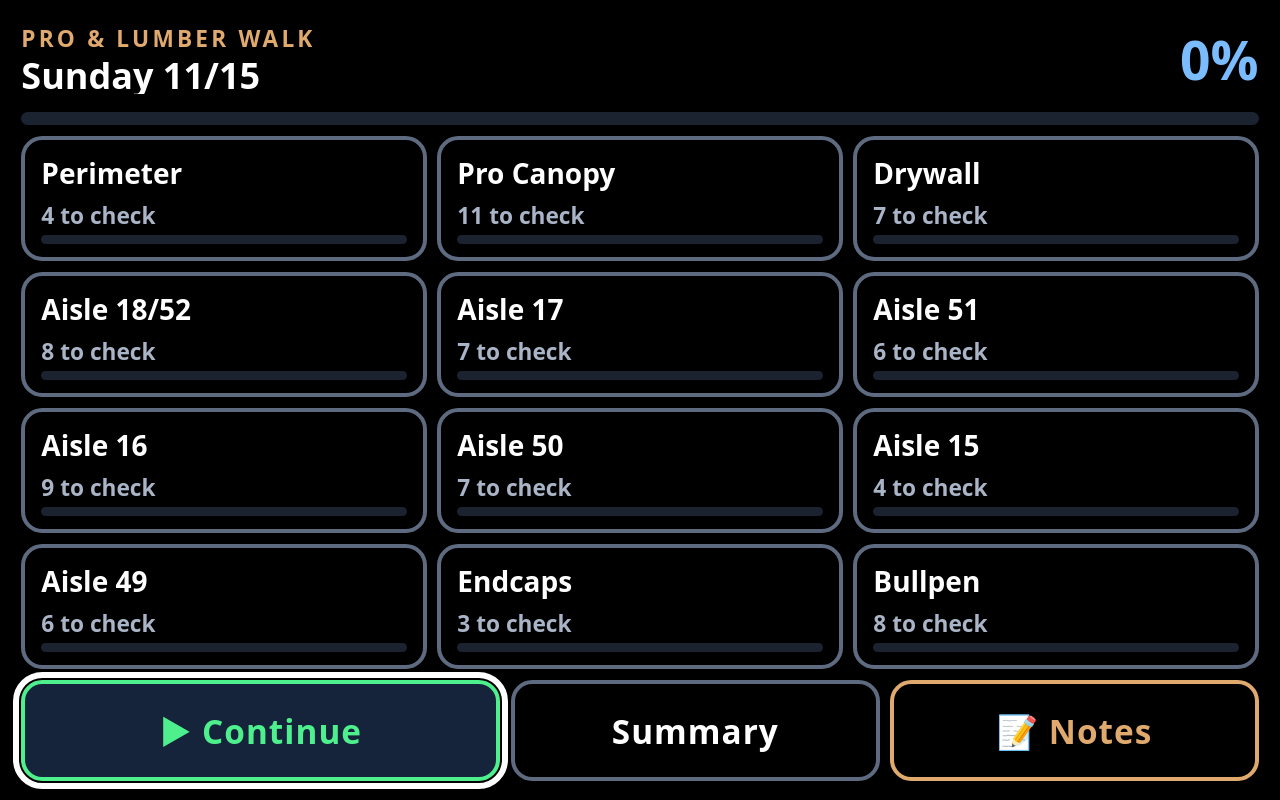
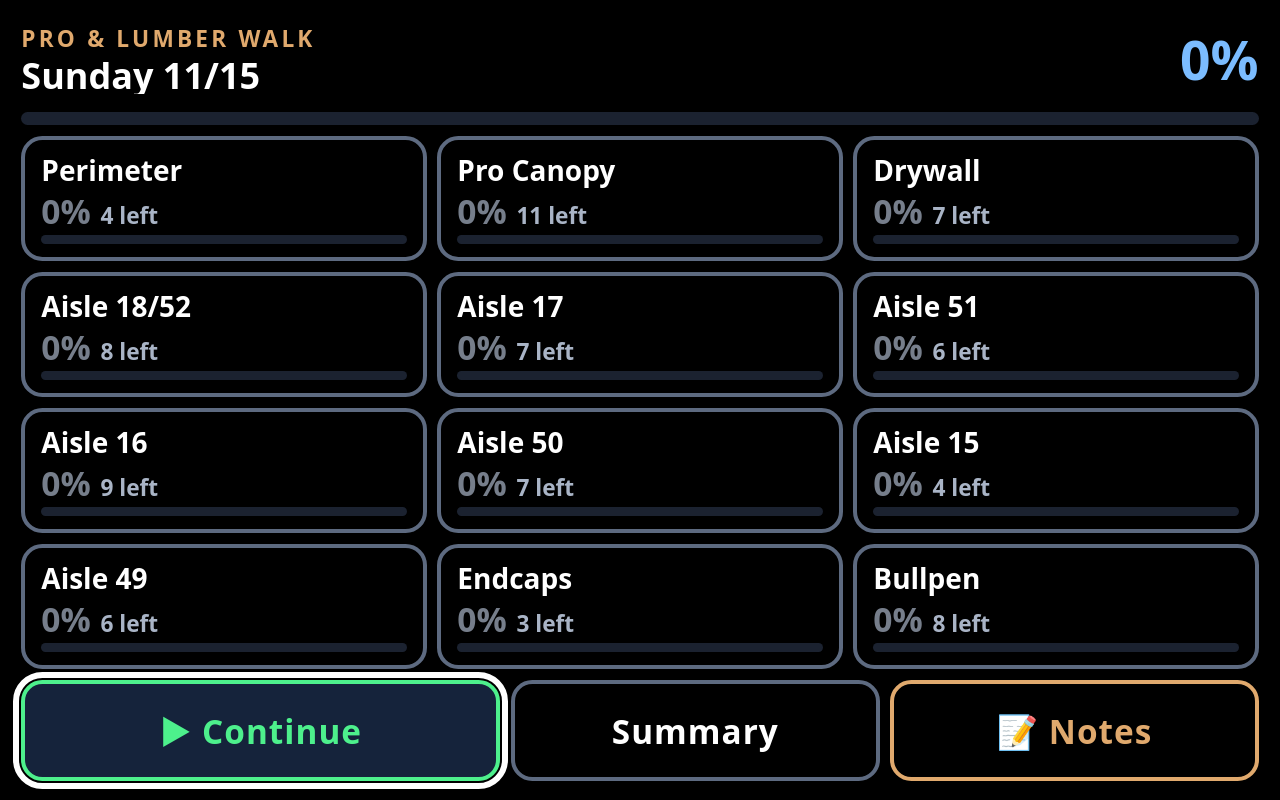
Before and after one commit to joebarcey/Lumber-walk, a plain HTML site: page index.html in a window 1280 px wide. Drawn offline with Linux system fonts and the light colour scheme.

Commit message:
Add files via upload

```diff
--- a/index.html
+++ b/index.html
@@ -50,10 +50,14 @@ input::placeholder { color: var(--dim); }
 .scroll::-webkit-scrollbar { display: none; }
 
 /* home: tiles stretch to fill the screen */
-.grid { flex: 1; min-height: 0; display: grid; grid-template-columns: repeat(3, 1fr); grid-template-rows: repeat(4, 1fr); gap: 0.333333rem; }
-.tile { display: grid; grid-template-rows: 1fr auto auto; align-items: center; justify-items: start; gap: 0.166667rem; padding: 0.333333rem 0.5rem 0.416667rem; text-align: left; min-height: 0; }
+.grid { flex: 1; min-height: 0; display: grid; grid-template-columns: repeat(3, minmax(0, 1fr)); grid-template-rows: repeat(4, minmax(0, 1fr)); gap: 0.333333rem; }
+.tile { min-width: 0; overflow: hidden; display: grid; grid-template-rows: 1fr auto auto; align-items: center; justify-items: start; gap: 0.166667rem; padding: 0.333333rem 0.5rem 0.416667rem; text-align: left; min-height: 0; }
+.tile .lb { white-space: nowrap; }
+.tile .zp { font-size: 1.05rem; font-weight: 800; color: var(--blue); font-variant-numeric: tabular-nums; line-height: 1; }
+.tile .zp.zero { color: var(--dim); opacity: .7; }
+.tile.done .zp { color: var(--green); } .tile.flag .zp { color: var(--amber); }
 .tile .n { font-size: 0.875rem; font-weight: 700; line-height: 1.05; }
-.tile .c { font-size: 0.708333rem; font-weight: 700; color: var(--dim); font-variant-numeric: tabular-nums; }
+.tile .c { display: flex; flex-wrap: wrap; align-items: baseline; column-gap: 0.3rem; max-width: 100%; font-size: 0.708333rem; font-weight: 700; color: var(--dim); font-variant-numeric: tabular-nums; }
 .tile .meter { width: 100%; height: 0.291667rem; }
 .tile.done { border-color: var(--green); } .tile.done .n, .tile.done .c { color: var(--green); }
 .tile.flag { border-color: var(--amber); } .tile.flag .c { color: var(--amber); }
@@ -372,9 +376,10 @@ body.has-bg .meter { background: rgba(0,0,0,.4); }
     var tiles = SECTIONS.map(function (z, i) {
       var c = counts(z);
       var cls = c.no ? " flag" : (c.met === c.n ? " done" : "");
-      var lab = c.met === c.n ? "✔ all met" : c.no ? c.no + " not met" : c.ans ? c.ans + " of " + c.n : c.n + " to check";
+      var lab = c.met === c.n ? "✔ done" : c.no ? c.no + " not met" : (c.n - c.ans) + " left";
+      var zp = Math.round(c.ans / c.n * 100);
       return '<button class="focusable tile' + cls + '" data-k="z:' + i + '"><span class="n">' + esc(z.name) + '</span>' +
-        '<span class="c">' + lab + '</span>' + meter(c.met, c.no, c.n) + '</button>';
+        '<span class="c"><b class="zp' + (c.ans ? '' : ' zero') + '">' + zp + '%</b><span class="lb">' + lab + '</span></span>' + meter(c.met, c.no, c.n) + '</button>';
     }).join("");
     return '<div class="top"><div class="ttl"><small>Pro &amp; Lumber walk</small><b>' + esc(S.label) + '</b></div>' +
       '<div class="pct' + (t.left ? "" : " all") + '">' + pct + '%</div></div>' +
```
